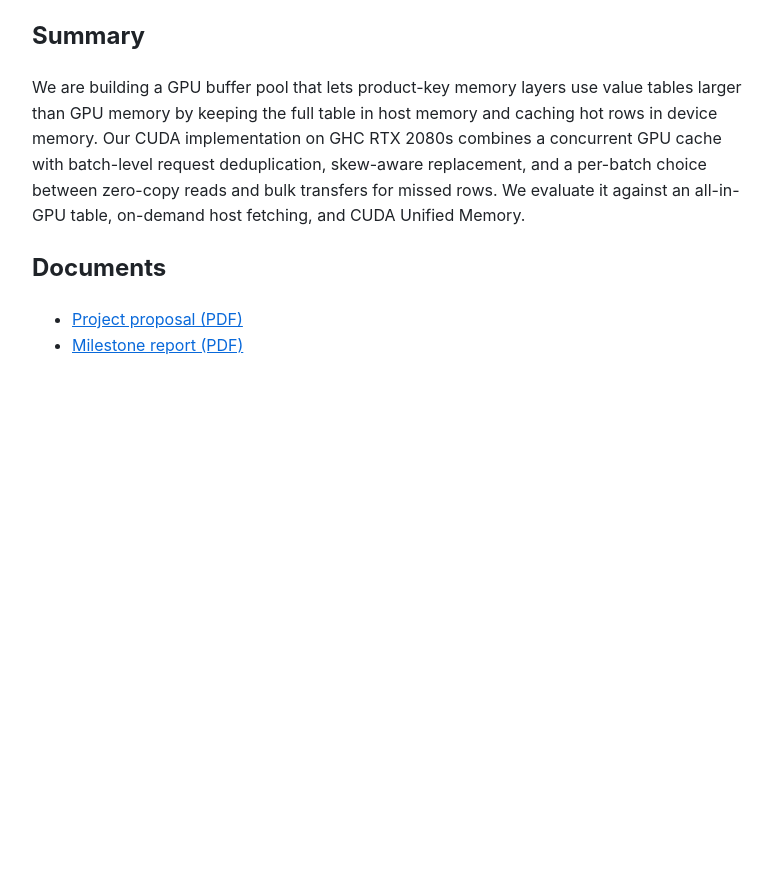
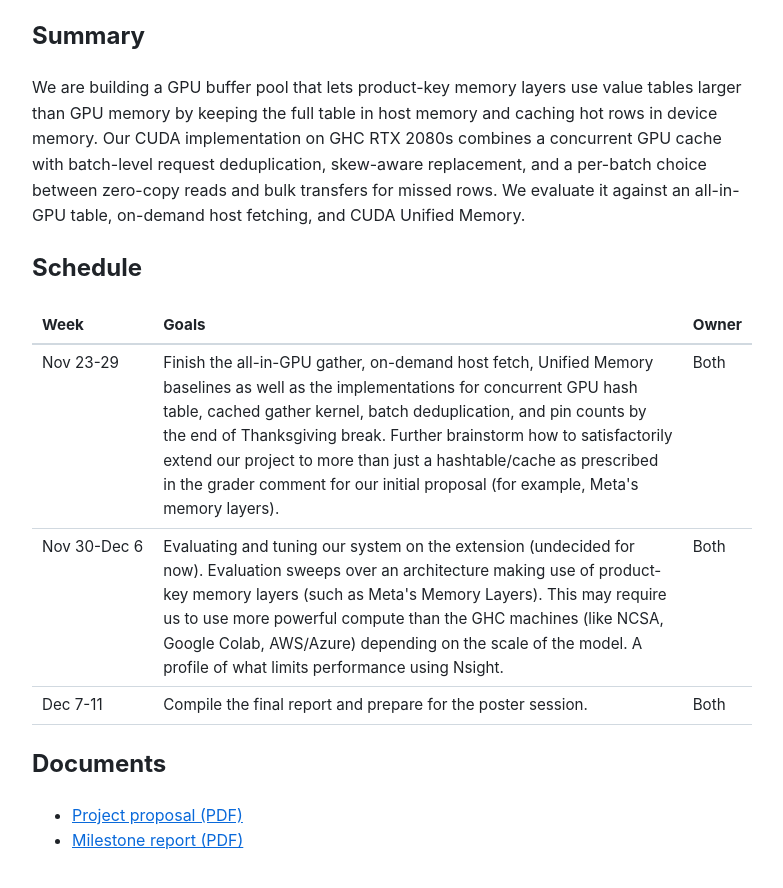
Before and after one commit to unmeshchak70/gpu-mem-layers, a plain HTML site: page index.html in a window 1280 px wide. Shown: the part 182-1070 px from the top of the page, without its empty margins (248-1031 px from the left). Before the commit the page ends 800 px from the top, so only its background shows below. Drawn offline with Linux system fonts and the light colour scheme.

Commit message:
schedule html

```diff
--- a/index.html
+++ b/index.html
@@ -17,10 +17,15 @@
     h1 { line-height: 1.25; margin-bottom: 4px; }
     .authors { color: #59636e; margin-top: 0; }
     a { color: #0969da; }
+    table { border-collapse: collapse; width: 100%; font-size: 0.95em; }
+    th, td { text-align: left; vertical-align: top; padding: 6px 10px; border-bottom: 1px solid #d1d9e0; }
+    th { border-bottom-width: 2px; }
+    td:first-child, td:last-child { white-space: nowrap; }
     @media (prefers-color-scheme: dark) {
       body { color: #e6edf3; background: #0d1117; }
       .authors { color: #9198a1; }
       a { color: #4493f8; }
+      th, td { border-color: #3d444d; }
     }
   </style>
 </head>
@@ -39,6 +44,30 @@
     host fetching, and CUDA Unified Memory.
   </p>
 
+  <h2>Schedule</h2>
+  <table>
+    <thead>
+      <tr><th>Week</th><th>Goals</th><th>Owner</th></tr>
+    </thead>
+    <tbody>
+      <tr>
+        <td>Nov 23-29</td>
+        <td>Finish the all-in-GPU gather, on-demand host fetch, Unified Memory baselines as well as the implementations for concurrent GPU hash table, cached gather kernel, batch deduplication, and pin counts by the end of Thanksgiving break. Further brainstorm how to satisfactorily extend our project to more than just a hashtable/cache as prescribed in the grader comment for our initial proposal (for example, Meta's memory layers).</td>
+        <td>Both</td>
+      </tr>
+      <tr>
+        <td>Nov 30-Dec 6</td>
+        <td>Evaluating and tuning our system on the extension (undecided for now). Evaluation sweeps over an architecture making use of product-key memory layers (such as Meta's Memory Layers). This may require us to use more powerful compute than the GHC machines (like NCSA, Google Colab, AWS/Azure) depending on the scale of the model. A profile of what limits performance using Nsight.</td>
+        <td>Both</td>
+      </tr>
+      <tr>
+        <td>Dec 7-11</td>
+        <td>Compile the final report and prepare for the poster session.</td>
+        <td>Both</td>
+      </tr>
+    </tbody>
+  </table>
+
   <h2>Documents</h2>
   <ul>
     <li><a href="15418_project.pdf">Project proposal (PDF)</a></li>
```
